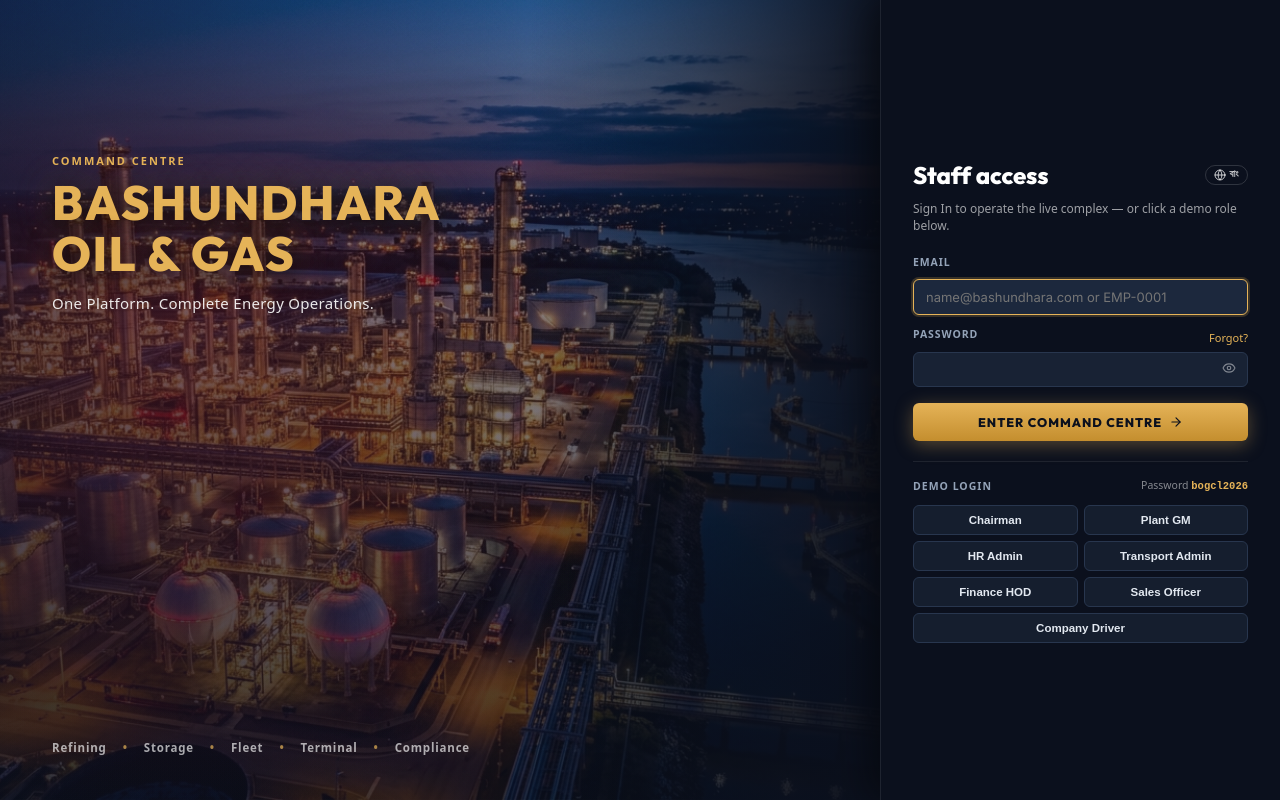
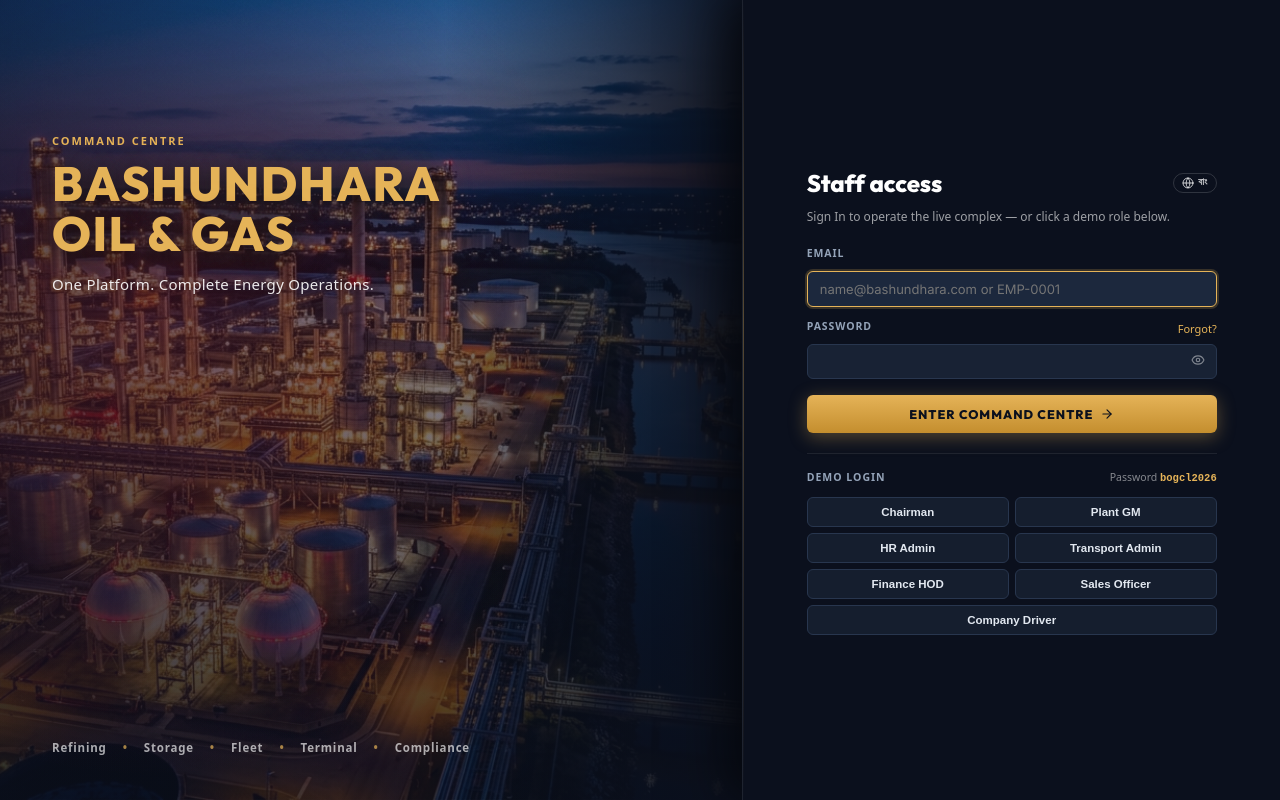
Before and after one commit to HprogrammerArif/B-OIL-GAS, a React (Vite) app in the folder client/: page / in a window 1280 px wide. Built offline with nearby package versions, Linux system fonts and the light colour scheme.

Commit message:
feat: add LoginPage view and sportscity theme styles

```diff
--- a/client/src/styles/login-sportscity.css
+++ b/client/src/styles/login-sportscity.css
@@ -98,21 +98,41 @@
 }
 
 /* ─────────────────────────────────────────────────────────────────────────────
-   RIGHT SIDE: MINIMAL COMMAND CENTRE LOGIN PANEL (400px wide)
+   RIGHT SIDE: BALANCED COMMAND CENTRE LOGIN PANEL (Comfortably brought left)
    ───────────────────────────────────────────────────────────────────────────── */
 .sc-login-panel {
-  width: 400px;
-  min-width: 360px;
-  max-width: 440px;
+  flex: 0 0 42%;
+  width: 42%;
+  min-width: 440px;
+  max-width: 620px;
   background-color: #0B101D;
   border-left: 1px solid rgba(255, 255, 255, 0.08);
-  padding: 40px 32px;
+  padding: 44px 40px;
   display: flex;
   flex-direction: column;
   justify-content: center;
+  align-items: center;
   position: relative;
   z-index: 5;
-  box-shadow: -10px 0 40px rgba(0, 0, 0, 0.5);
+  box-shadow: -16px 0 50px rgba(0, 0, 0, 0.6);
+}
+
+.sc-login-panel::before {
+  content: '';
+  position: absolute;
+  top: 0;
+  bottom: 0;
+  left: 0;
+  width: 1px;
+  background: linear-gradient(180deg, transparent 0%, rgba(229, 179, 88, 0.35) 40%, rgba(229, 179, 88, 0.15) 70%, transparent 100%);
+  pointer-events: none;
+}
+
+.sc-login-content {
+  width: 100%;
+  max-width: 410px;
+  display: flex;
+  flex-direction: column;
 }
 
 /* Header */
@@ -385,6 +405,7 @@
     font-size: 32px;
   }
   .sc-login-panel {
+    flex: none;
     width: 100%;
     max-width: 100%;
     min-width: auto;
@@ -392,4 +413,7 @@
     border-top: 1px solid rgba(255, 255, 255, 0.08);
     padding: 28px 20px;
   }
+  .sc-login-content {
+    max-width: 100%;
+  }
 }
--- a/client/src/views/LoginPage.tsx
+++ b/client/src/views/LoginPage.tsx
@@ -162,6 +162,7 @@ export default function LoginPage({ lang, onLangToggle }: LoginPageProps) {
           RIGHT SIDE: SLEEK MINIMAL COMMAND CENTRE PANEL (Sports City Style)
           ────────────────────────────────────────────────────────────────── */}
       <aside className="sc-login-panel">
+        <div className="sc-login-content">
           <div className="sc-panel-header">
             <div className="sc-panel-top-row">
               <h2 className="sc-staff-title">
@@ -322,6 +323,7 @@ export default function LoginPage({ lang, onLangToggle }: LoginPageProps) {
               })}
             </div>
           </div>
+        </div>
       </aside>
 
       {/* Cinematic Telemetry Loader Simulation */}
```
Lines whose indentation alone changed are shown as unchanged.
